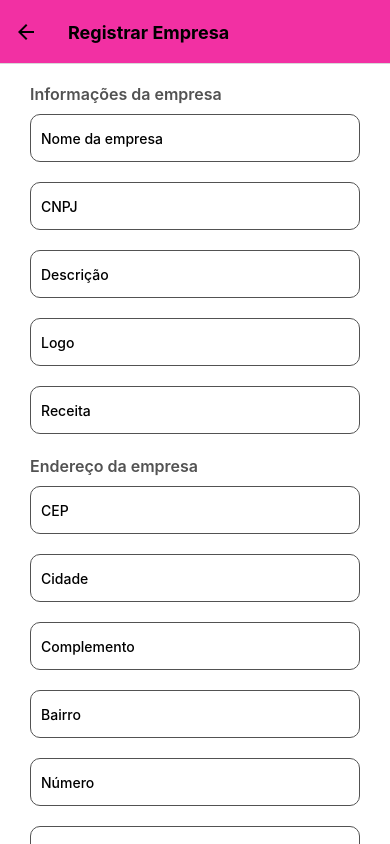
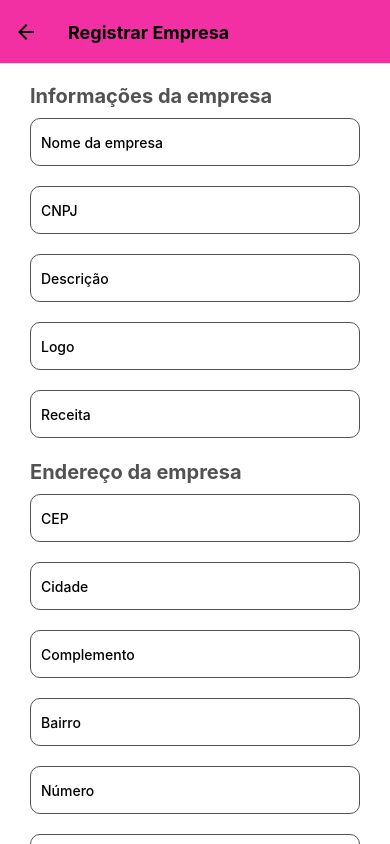
Before and after one commit to odaviribeiro/banQi, a React Native app: screen /NewCompany in a window 390 px wide. Built offline with nearby package versions, Linux system fonts and the light colour scheme; no server answers.

Commit message:
melhoria do texto de formurio

```diff
--- a/src/pages/Company/Form/index.tsx
+++ b/src/pages/Company/Form/index.tsx
@@ -23,7 +23,9 @@ function Form({ handleSubmitForm, initialValues }: IForm<any>) {
 
   return (
     <InnerPage>
-      <Text fontWeight="600">Informações da empresa</Text>
+      <Text fontWeight="700" fontSize="20px">
+        Informações da empresa
+      </Text>
       <Input
         onChangeText={handleChange("name")}
         value={values.name}
@@ -68,7 +70,7 @@ function Form({ handleSubmitForm, initialValues }: IForm<any>) {
         error={!!touched.revenue && !!errors.revenue}
         msgErro={errors.revenue}
       />
-      <Text mt="12px" fontWeight="600">
+      <Text mt="12px" fontWeight="700" fontSize="20px">
         Endereço da empresa
       </Text>
       <Input
```
